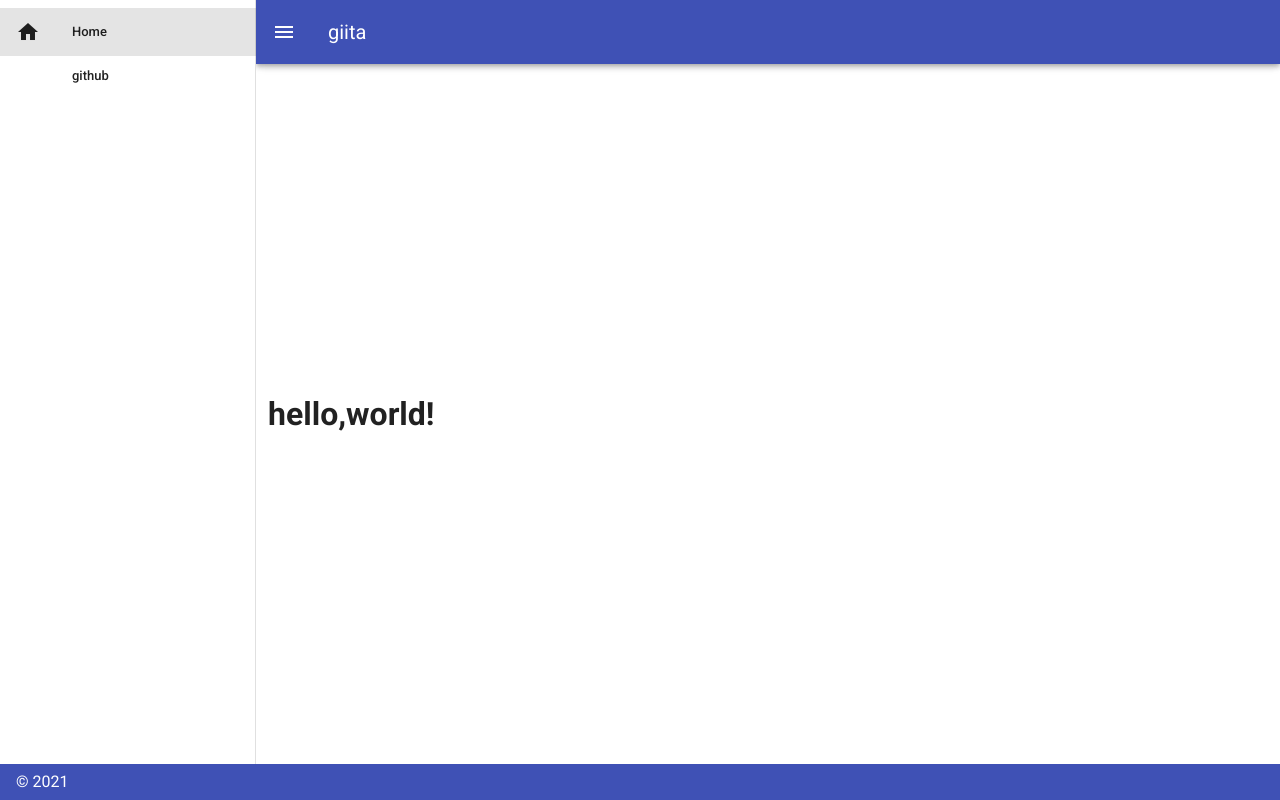
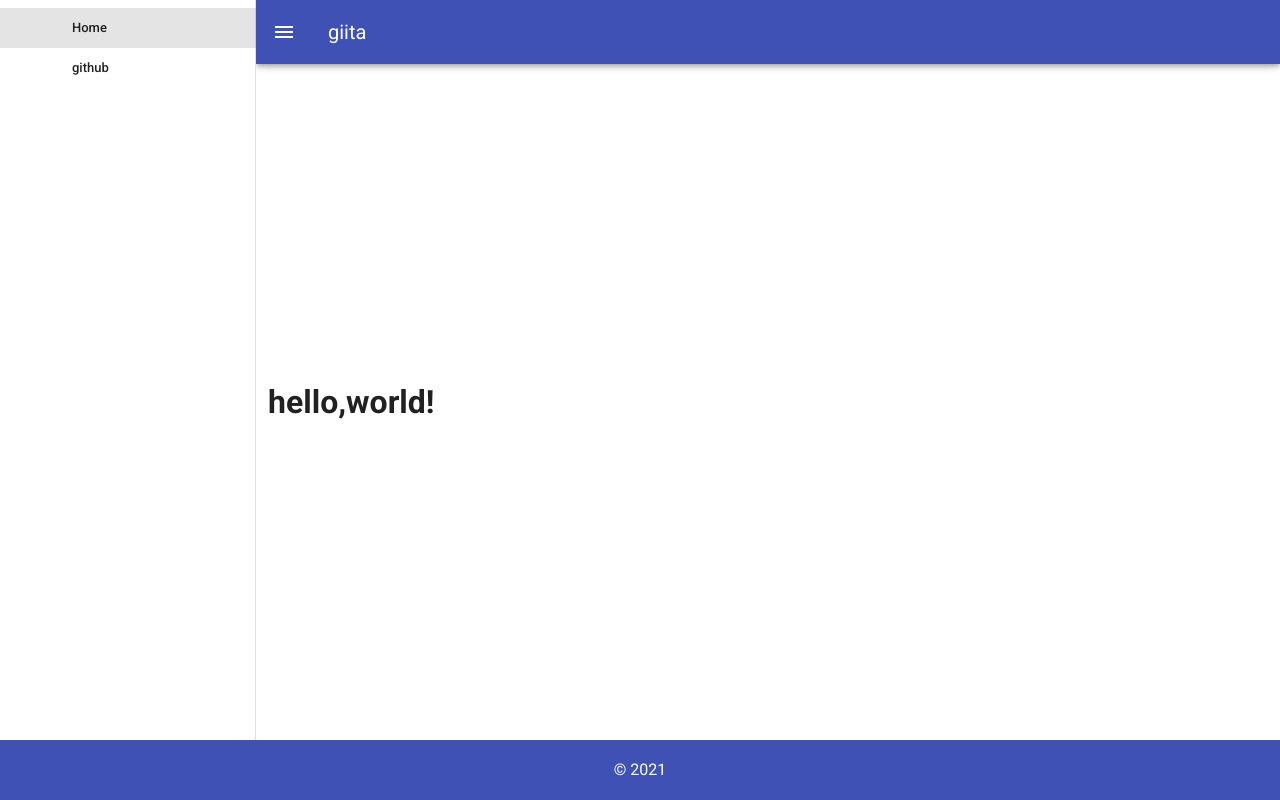
Before and after one commit to TOnodera/learn-nuxt.js, a Nuxt app: page / in a window 1280 px wide. Built offline with nearby package versions, Linux system fonts and the light colour scheme.

Commit message:
コピーライト中央揃え

```diff
--- a/layouts/default.vue
+++ b/layouts/default.vue
@@ -4,7 +4,7 @@
             <v-list dense>
                 <v-list-item nuxt to="/">
                     <v-list-item-action>
-                        <v-icon>mdi-home</v-icon>
+                        <v-icon>fa-home</v-icon>
                     </v-list-item-action>
                     <v-list-item-content>
                         <v-list-item-title>Home</v-list-item-title>
@@ -34,9 +34,15 @@
             </v-container>
         </v-main>
         <v-footer color="indigo" app>
-            <span class="white--text"
-                >&copy; {{ new Date().getFullYear() }}</span
-            >
+            <v-container>
+                <v-row>
+                    <v-col cols="12" justify="center" class="text-center">
+                        <span class="white--text"
+                            >&copy; {{ new Date().getFullYear() }}</span
+                        >
+                    </v-col>
+                </v-row>
+            </v-container>
         </v-footer>
     </v-app>
 </template>
```
